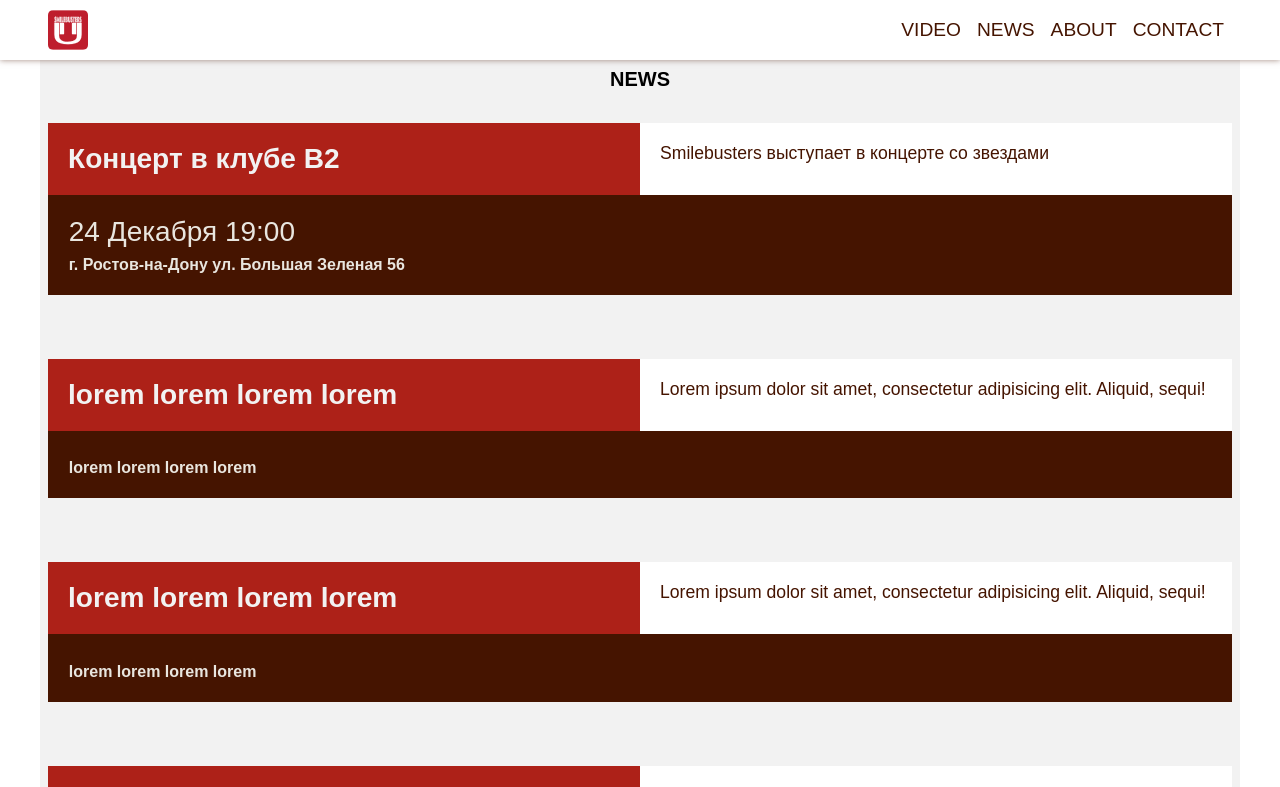
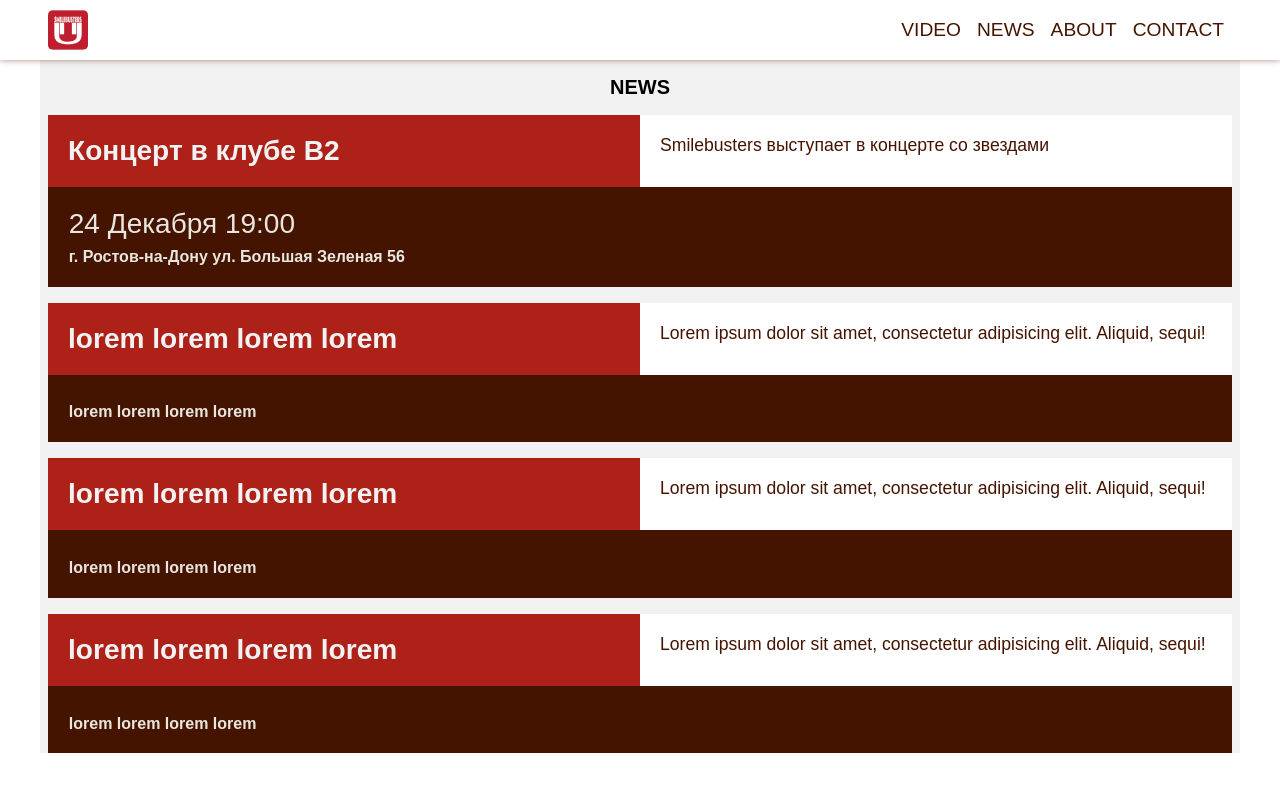
Before and after one commit to eelok/smilebusters, a React (Create React App) app: page /news in a window 1280 px wide. Shown: the top 787 px of the page. Built offline with nearby package versions, Linux system fonts and the light colour scheme.

Commit message:
add padding on header

```diff
--- a/src/pages/news/news-style.scss
+++ b/src/pages/news/news-style.scss
@@ -4,14 +4,13 @@
 
 .news__header {
   text-align: center;
-  padding: 0.5rem 1rem;
+  padding: 1rem;
 }
 
 .news {
   margin: 0 0.5rem;
 
   &__content {
-    padding: 1.5rem 0;
     display: flex;
     flex-direction: column;
     margin-bottom: 1rem;
```
